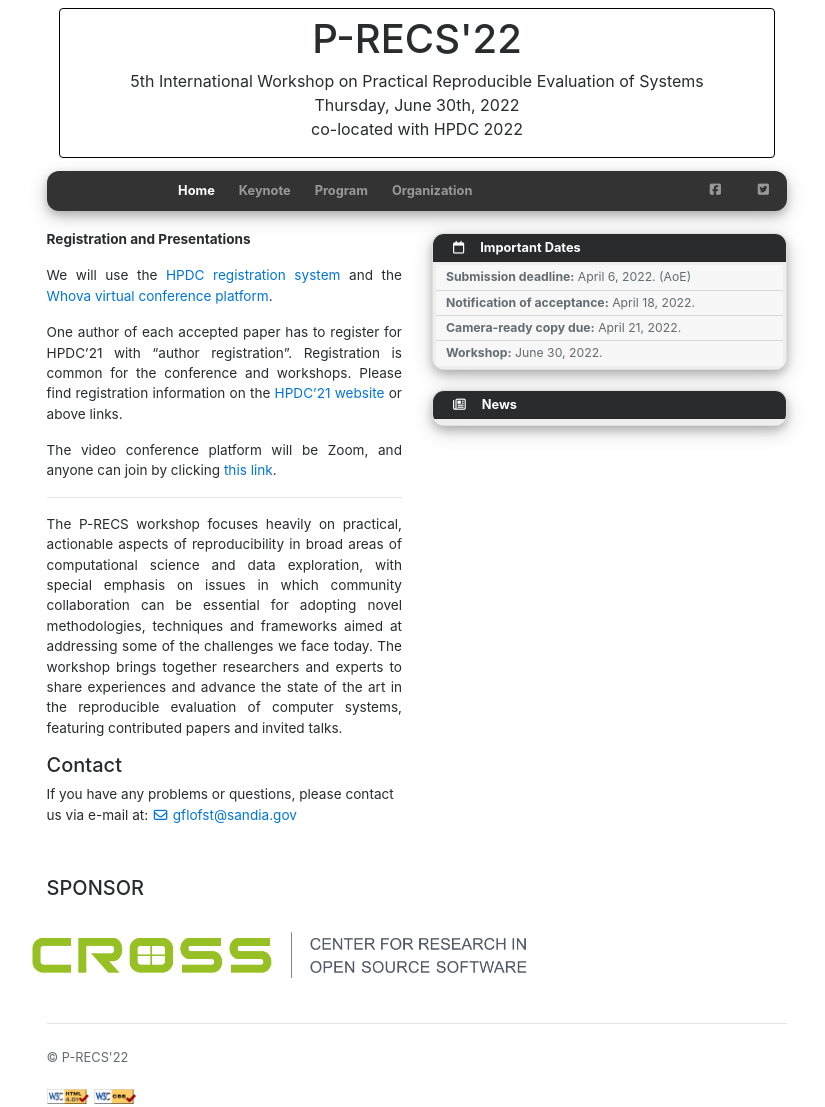
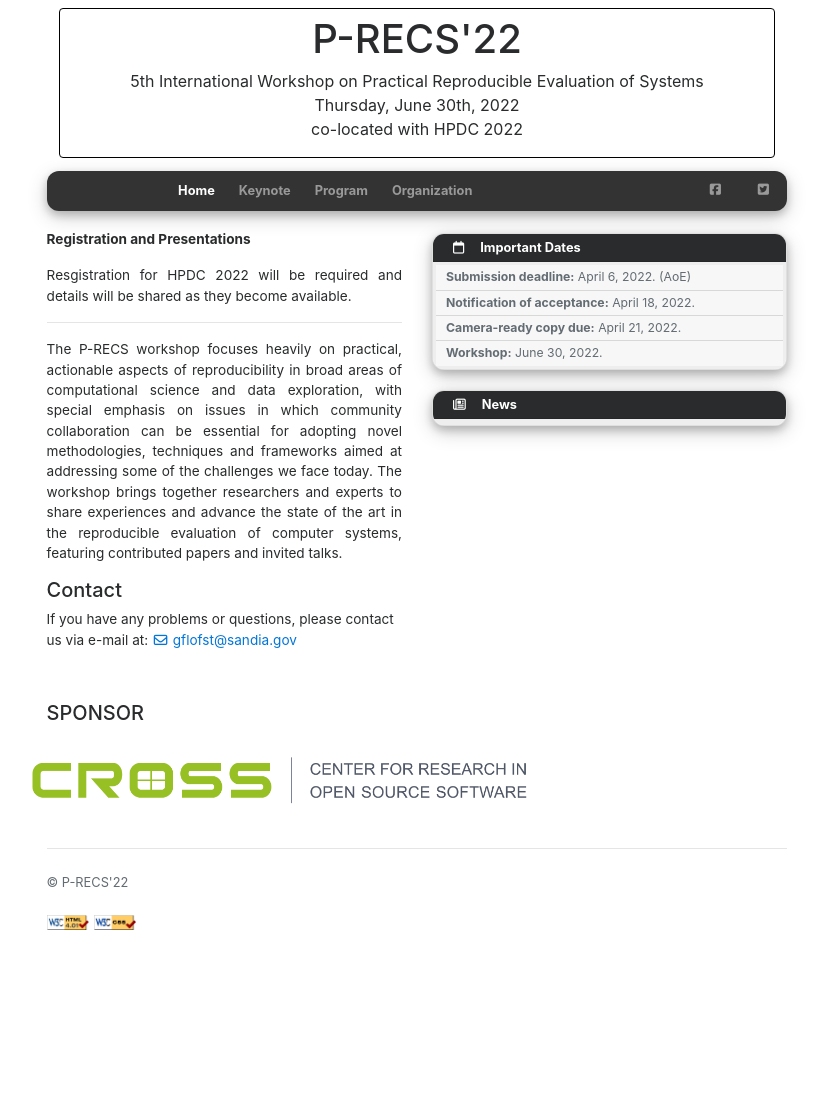
Before and after one commit to p-recs/2022, a Jekyll site: the page built from index.html, in a window 1280 px wide. Shown: the whole page, without its empty margins (223-1048 px from the left). Built offline with Jekyll 4.4.1, drawn with Linux system fonts in a browser that asks for light colours; nearby versions of some CDN libraries; library files that are not in the unit come from our copies; after the commit the page ends 932 px from its top, so only the background shows below that.

Commit message:
remvoed HPDC 2021 info and put placeholder for 2022 info

```diff
--- a/_includes/front.md
+++ b/_includes/front.md
@@ -1,10 +1,6 @@
 **Registration and Presentations**
 
-We will use the [HPDC registration system](https://cvent.me/L4BkD2) and the [Whova virtual conference platform](https://whova.com/portal/webapp/hpdcf_202106/Agenda/1696493/).
-
-One author of each accepted paper has to register for HPDC'21 with "author registration". Registration is common for the conference and workshops. Please find registration information on the [HPDC'21 website](http://www.hpdc.org/2021/) or above links.
-
-The video conference platform will be Zoom, and anyone can join by clicking [this link](https://ucsc.zoom.us/j/92751446824?pwd=OE5UdTJ2YXlsek9HaEJ1RHRJemUrUT09).
+Resgistration for HPDC 2022 will be required and details will be shared as they become available.
 
 ------------
 
```
